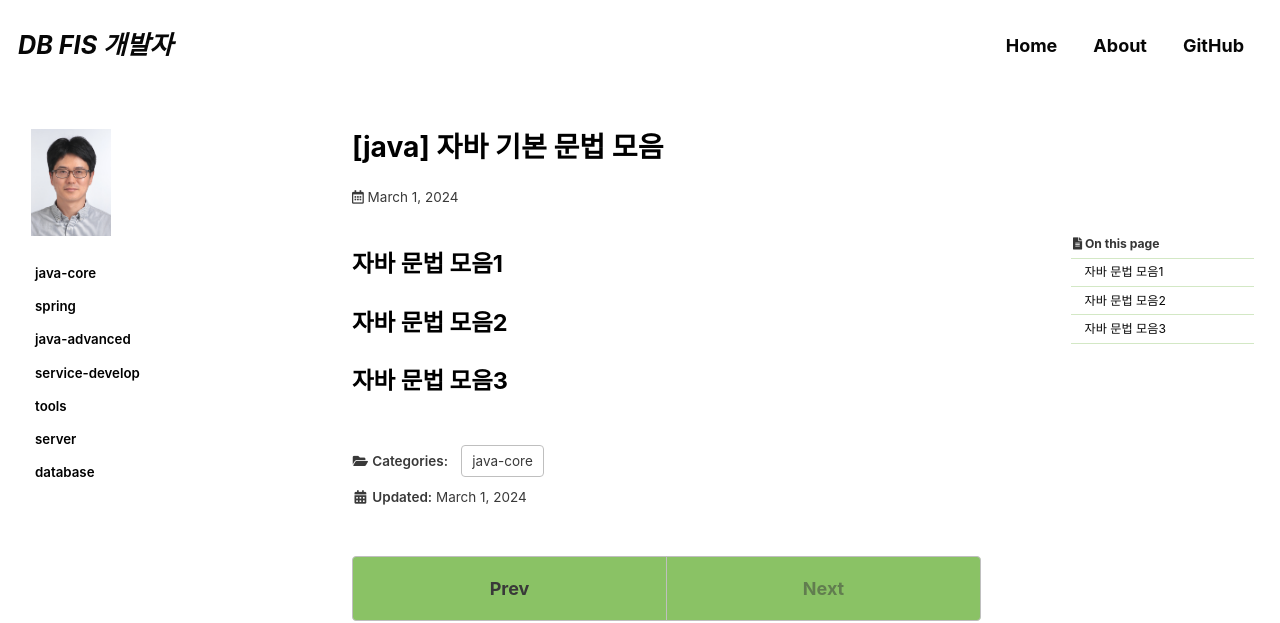
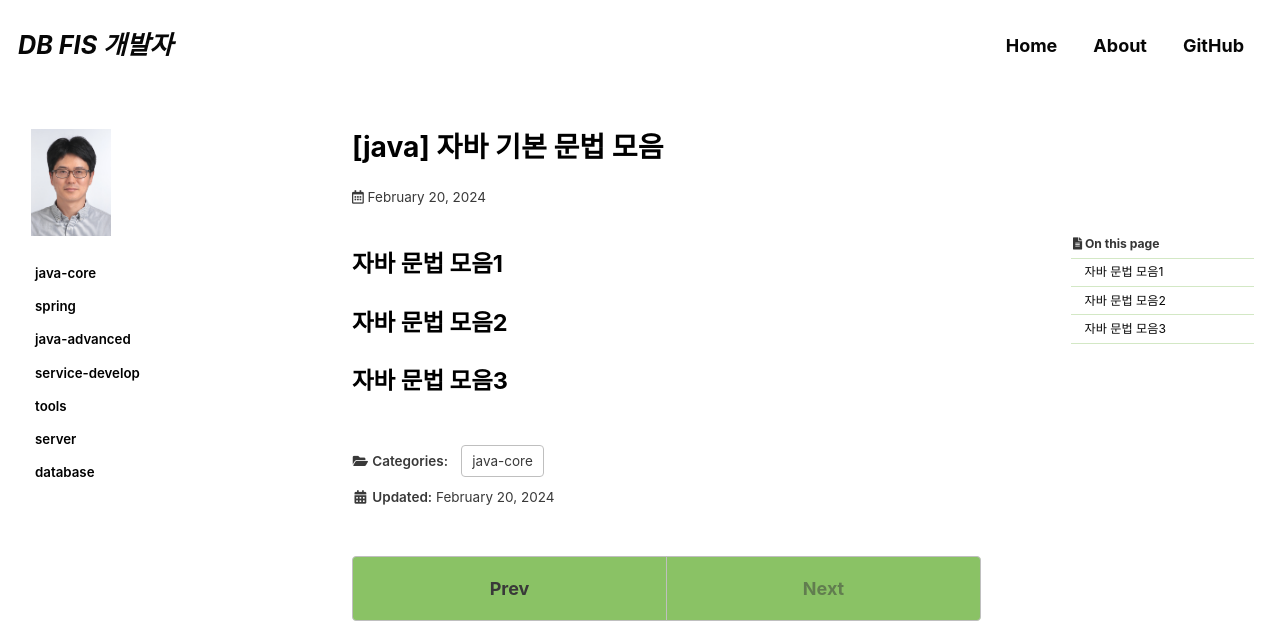
Before and after one commit to 190726/190726.github.io, a Jekyll site: the page built from _posts/2024-02-20-java_flash_card.md, in a window 1280 px wide and 900 px high. Shown: the top 623 px of the window. Built offline with Jekyll 4.4.1, drawn with Linux system fonts in a browser that asks for light colours; cached includes are drawn as plain includes; some web fonts are replaced; comment, search, counter and statistics services are not loaded.

Commit message:
Update 2024-02-20-java_flash_card.md

```diff
--- a/_posts/2024-02-20-java_flash_card.md
+++ b/_posts/2024-02-20-java_flash_card.md
@@ -12,8 +12,8 @@ permalink: /java-core/java-flash/
 toc: true
 toc_sticky: true
 
-date: 2024-03-01
-last_modified_at: 2024-03-01
+date: 2024-02-20
+last_modified_at: 2024-02-20
 ---
 
 ## 자바 문법 모음1
```
